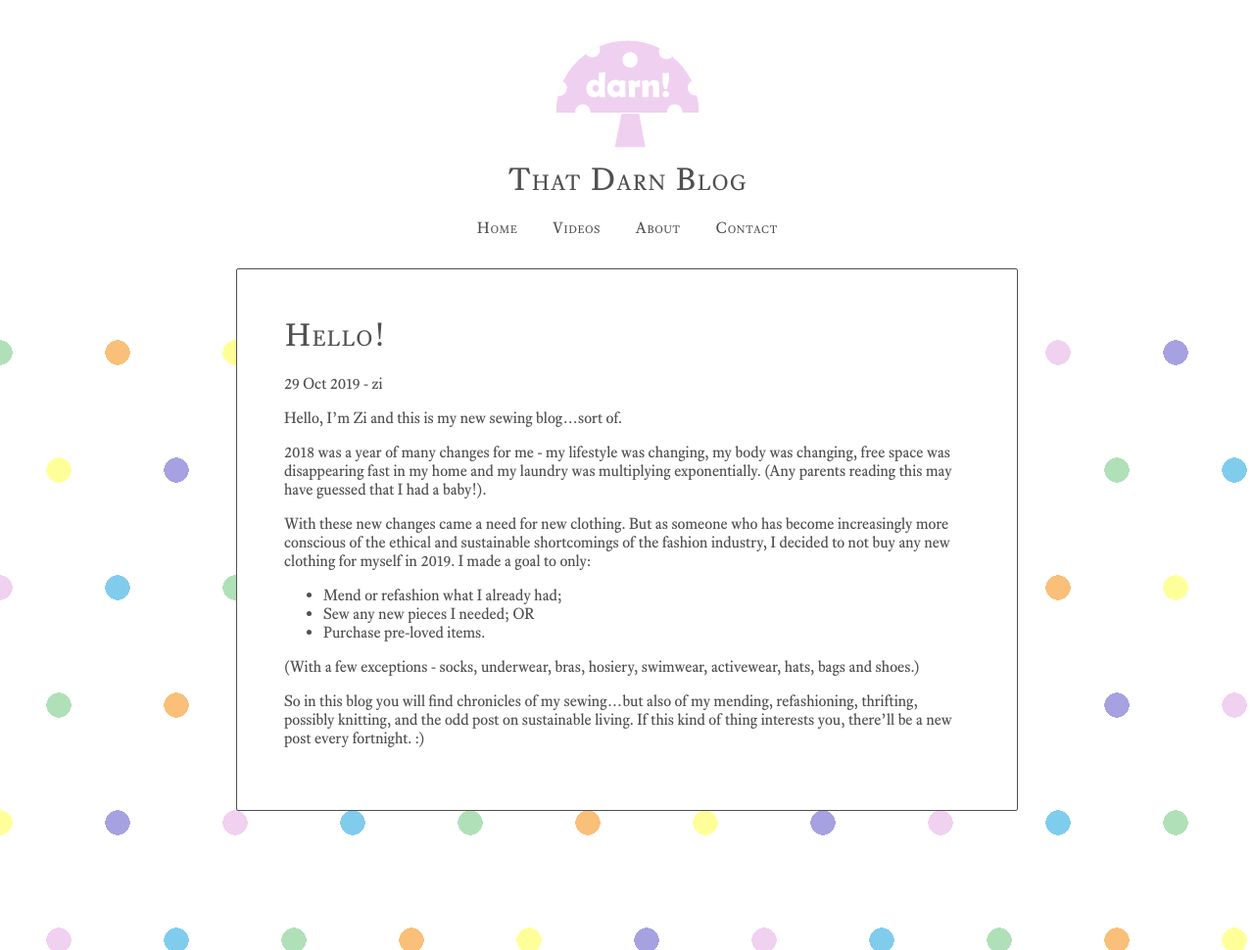
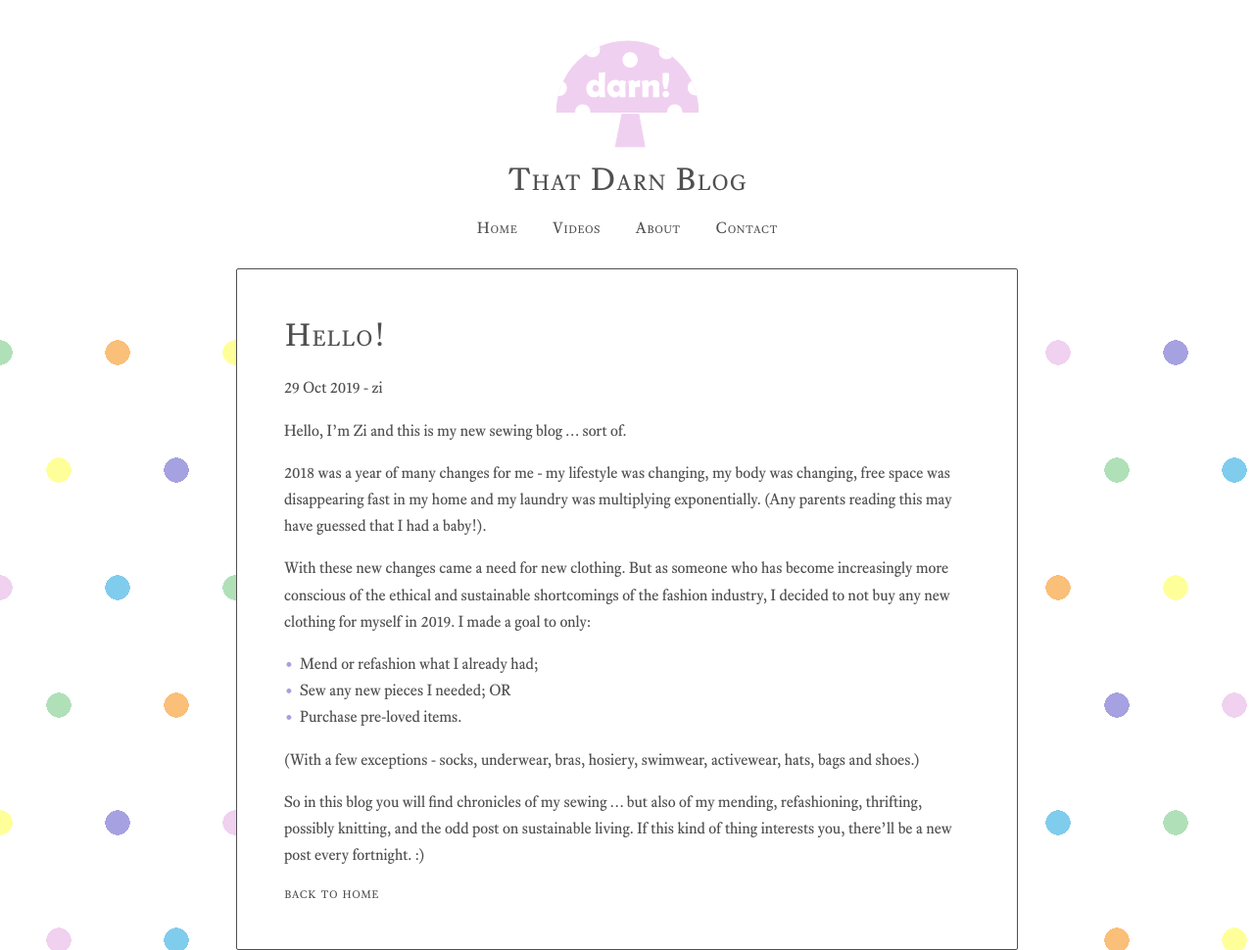
Before and after one commit to mendercap/that-darn-blog, a Jekyll site: the page built from _posts/2019-10-29-hello!.md, in a window 1280 px wide. Shown: the whole page at 98% size. Built offline with Jekyll 4.4.1, drawn with Linux system fonts in a browser that asks for light colours.

```diff
--- a/_layouts/post.html
+++ b/_layouts/post.html
@@ -5,3 +5,5 @@ layout: default
 <p>{{ page.date | date_to_string }} - {{ page.author }}</p>
 
 {{ content }}
+
+<a href="/">back to home</a>
--- a/_posts/2019-10-29-hello!.md
+++ b/_posts/2019-10-29-hello!.md
@@ -3,7 +3,7 @@ layout: post
 author: zi
 number: 1
 ---
-Hello, I'm Zi and this is my new sewing blog...sort of.
+Hello, I'm Zi and this is my new sewing blog ... sort of.
 
 2018 was a year of many changes for me - my lifestyle was changing, my body was changing, free space was disappearing fast in my home and my laundry was multiplying exponentially. (Any parents reading this may have guessed that I had a baby!).
 
@@ -15,4 +15,4 @@ With these new changes came a need for new clothing. But as someone who has beco
 
 (With a few exceptions - socks, underwear, bras, hosiery, swimwear, activewear, hats, bags and shoes.)
 
-So in this blog you will find chronicles of my sewing...but also of my mending, refashioning, thrifting, possibly knitting, and the odd post on sustainable living. If this kind of thing interests you, there'll be a new post every fortnight. :)
+So in this blog you will find chronicles of my sewing ... but also of my mending, refashioning, thrifting, possibly knitting, and the odd post on sustainable living. If this kind of thing interests you, there'll be a new post every fortnight. :)
--- a/_sass/main.scss
+++ b/_sass/main.scss
@@ -2,6 +2,7 @@ $green: #b0e0b8;
 $blue: #80cced;
 $pink: #f0d1f0;
 $purple: #a6a1e0;
+$purple-dark: #7d77c7;
 $orange: #fabf78;
 $yellow: #ffff99;
 $dot-size: 2.5%;
@@ -9,7 +10,7 @@ $dot-distance: 60px;
 
 
 .current {
-  color: #a6a1e0;
+  color: $purple;
 }
 
 body {
@@ -147,7 +148,8 @@ body {
 h1,
 h2,
 h3,
-a {
+a,
+input[type=submit] {
     font-family: "Equity Small Caps";
 //    text-transform: lowercase;
     font-variant: small-caps;
@@ -156,6 +158,10 @@ a {
 
 h1 {
     margin-top: 0;
+}
+
+p, li {
+    line-height: 1.7em;
 }
 
 /* Links do not change colour after visiting and have no decoration. */
@@ -199,3 +205,43 @@ nav a {
   vertical-align: middle;
   display: block;
 }
+
+input[type=text], textarea, select {
+  width: 100%;
+  padding: 12px 20px;
+  margin: 8px 0;
+  display: inline-block;
+  border: 1px solid #ccc;
+  border-radius: 4px;
+  box-sizing: border-box;
+}
+
+input[type=submit] {
+  width: 100%;
+  background-color: $purple;
+  color: white;
+  padding: 14px 20px;
+  margin: 8px 0;
+  border: none;
+  border-radius: 4px;
+  cursor: pointer;
+}
+
+input[type=submit]:hover {
+  background-color: $purple-dark;
+}
+
+
+ul {
+  list-style: none; /* Remove default bullets */
+    padding-left: 1em;
+}
+
+ul li::before {
+  content: "\2022";  /* Add content: \2022 is the CSS Code/unicode for a bullet */
+  color: $purple; /* Change the color */
+  font-weight: bold; /* If you want it to be bold */
+  display: inline-block; /* Needed to add space between the bullet and the text */
+  width: 1em; /* Also needed for space (tweak if needed) */
+  margin-left: -1em; /* Also needed for space (tweak if needed) */
+}
--- a/about.html
+++ b/about.html
@@ -2,8 +2,8 @@
 layout: default
 title: About
 ---
-<h1>About page</h1>
+<h1>About</h1>
 
-Hello, I'm Zi and this is where I document my attempt to mend, refashion, thrift, sew and stitch my own clothing. :)
+<p>Hello, I'm Zi and this is where I document my attempt to mend, refashion, thrift, sew and stitch my own clothing. 😊</p>
 
-(Read my first blog post here to find out more)
+<p>Read my first blog post <a href="{% post_url 2019-10-29-hello! %}">here</a> to find out more.</p>
--- a/index.html
+++ b/index.html
@@ -2,7 +2,7 @@
 layout: default
 title: Home
 ---
-<h1>Latest Posts</h1>
+<h1>Home</h1>
 
 <ol class="blogroll">
   {% for post in site.posts %}
```
Also changed, not shown: _includes/contactform.html (added, +16 -0 lines), contact.html (added, +7 -0 lines), videos.html (added, +7 -0 lines).
